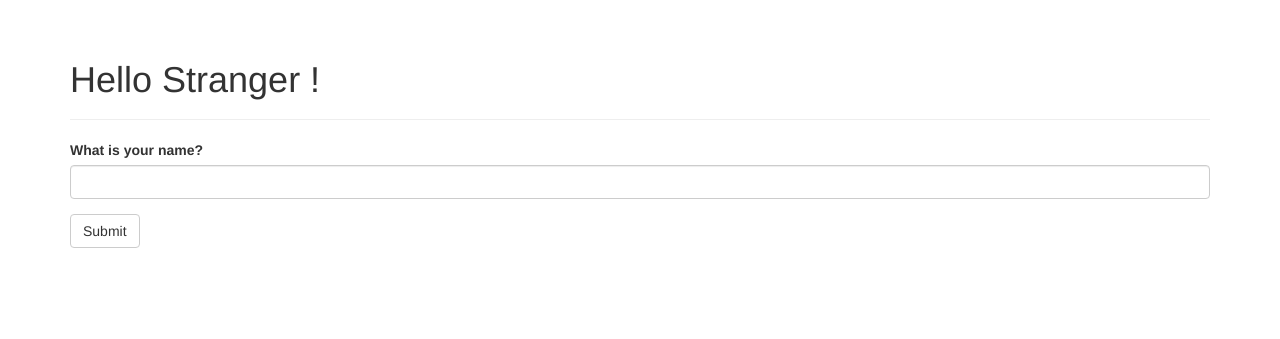
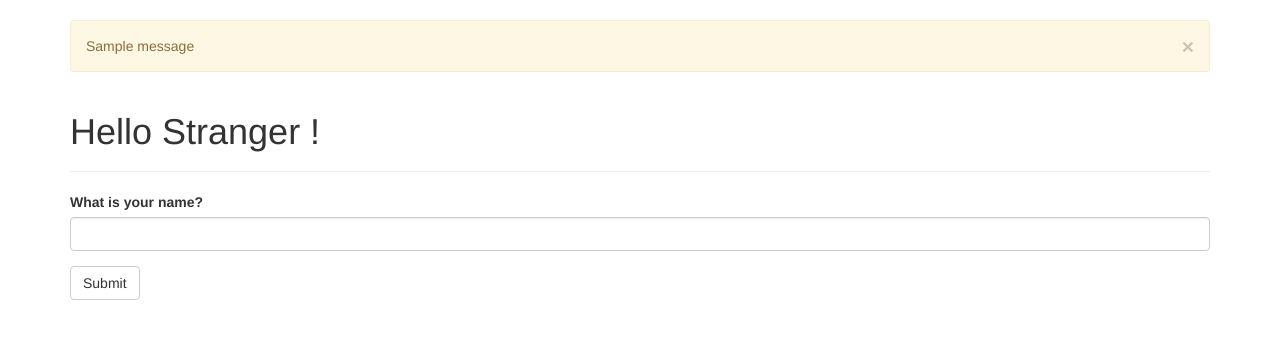
Before and after one commit to peter14f/flasky, a Flask app: page / in a window 1280 px wide. Shown: the part 52-391 px from the top of the page. Run offline with Flask 2, Linux system fonts and the light colour scheme; one stand-in notice (Sample message) is shown; some libraries are stand-ins or nearby versions.

Commit message:
flash() when name is changed

```diff
--- a/hello.py
+++ b/hello.py
@@ -1,4 +1,4 @@
-from flask import Flask, render_template, session, redirect, url_for
+from flask import Flask, render_template, session, redirect, url_for, flash
 from flask.ext.script import Manager
 from flask.ext.bootstrap import Bootstrap
 from flask.ext.wtf import Form
@@ -18,6 +18,9 @@ class NameForm(Form):
 def index():
     form = NameForm()
     if form.validate_on_submit():
+        old_name = session.get('name')
+        if old_name is not None and old_name != form.name.data:
+            flash("looks like you've changed your name!")
         session['name'] = form.name.data
         return redirect(url_for('index'))
     return render_template("index.html", form=form, name=session.get('name'))
--- a/templates/base.html
+++ b/templates/base.html
@@ -29,6 +29,13 @@
 
 {% block content %}
 <div class="container">
+    {% for message in get_flashed_messages() %}
+        <div class="alert alert-warning">
+            <button type="button" class="close" data-dismiss="alert">&times;</button>
+            {{ message }}
+        </div>
+    {% endfor %}
+
     {% block page_content %}
     {% endblock %}
 </div>
```
